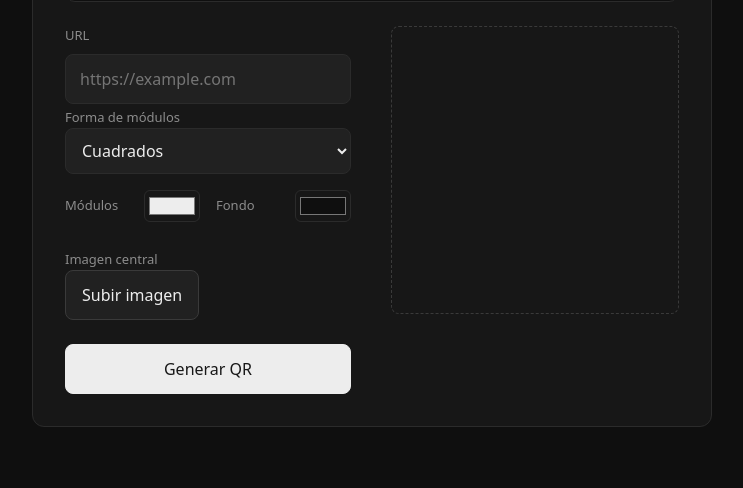
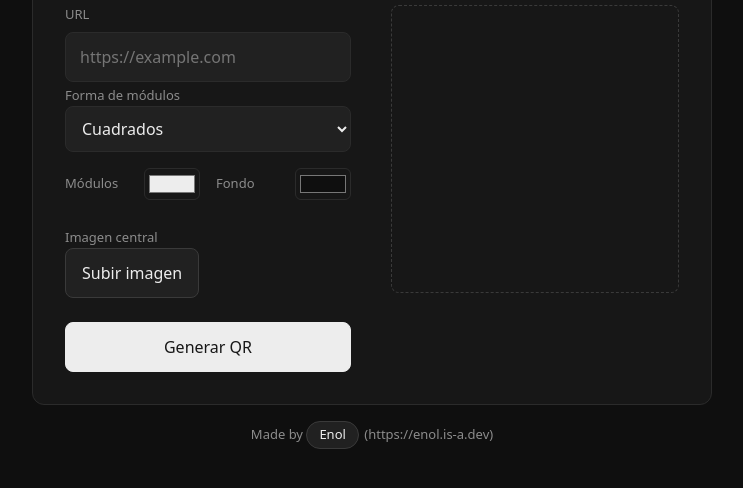
Before and after one commit to enol-mf/QR.Gen, a website with bundled scripts: page index.html in a window 1280 px wide. Shown: the part 256-744 px from the top of the page, without its empty margins (268-1011 px from the left). Built offline with nearby package versions, Linux system fonts and the light colour scheme.

Commit message:
añadir made by

```diff
--- a/index.html
+++ b/index.html
@@ -160,6 +160,14 @@
       </section>
     </main>
 
+    <footer class="footer">
+      <p class="footer__text">
+        Made by
+        <a class="footer__link" href="https://enol.is-a.dev" target="_blank" rel="noopener noreferrer">Enol</a>
+        <span class="footer__url">(https://enol.is-a.dev)</span>
+      </p>
+    </footer>
+
     <div class="modal" id="editor" hidden>
       <div class="modal__panel" role="dialog" aria-modal="true" aria-labelledby="editor-title">
         <h2 class="modal__title" id="editor-title">Ajustar imagen</h2>
--- a/style.css
+++ b/style.css
@@ -24,8 +24,10 @@ body {
   margin: 0;
   min-height: 100vh;
   display: flex;
+  flex-direction: column;
   align-items: center;
   justify-content: center;
+  gap: 16px;
   padding: 24px;
   background: var(--background);
   color: var(--text);
@@ -47,6 +49,38 @@ body {
   font-size: 20px;
   font-weight: 600;
   text-align: center;
+}
+
+.footer__text {
+  margin: 0;
+  font-size: 13px;
+  color: var(--text-muted);
+  text-align: center;
+}
+
+.footer__link {
+  display: inline-block;
+  padding: 3px 12px;
+  font-weight: 500;
+  color: var(--text);
+  background: var(--surface-raised);
+  border: 1px solid var(--border-soft);
+  border-radius: 999px;
+  text-decoration: none;
+  transition: background-color 0.15s ease, border-color 0.15s ease;
+}
+
+.footer__link:hover {
+  background: var(--border);
+  border-color: var(--text-muted);
+}
+
+.footer__link:active {
+  transform: translateY(1px);
+}
+
+.footer__url {
+  margin-left: 2px;
 }
 
 .form {
```
